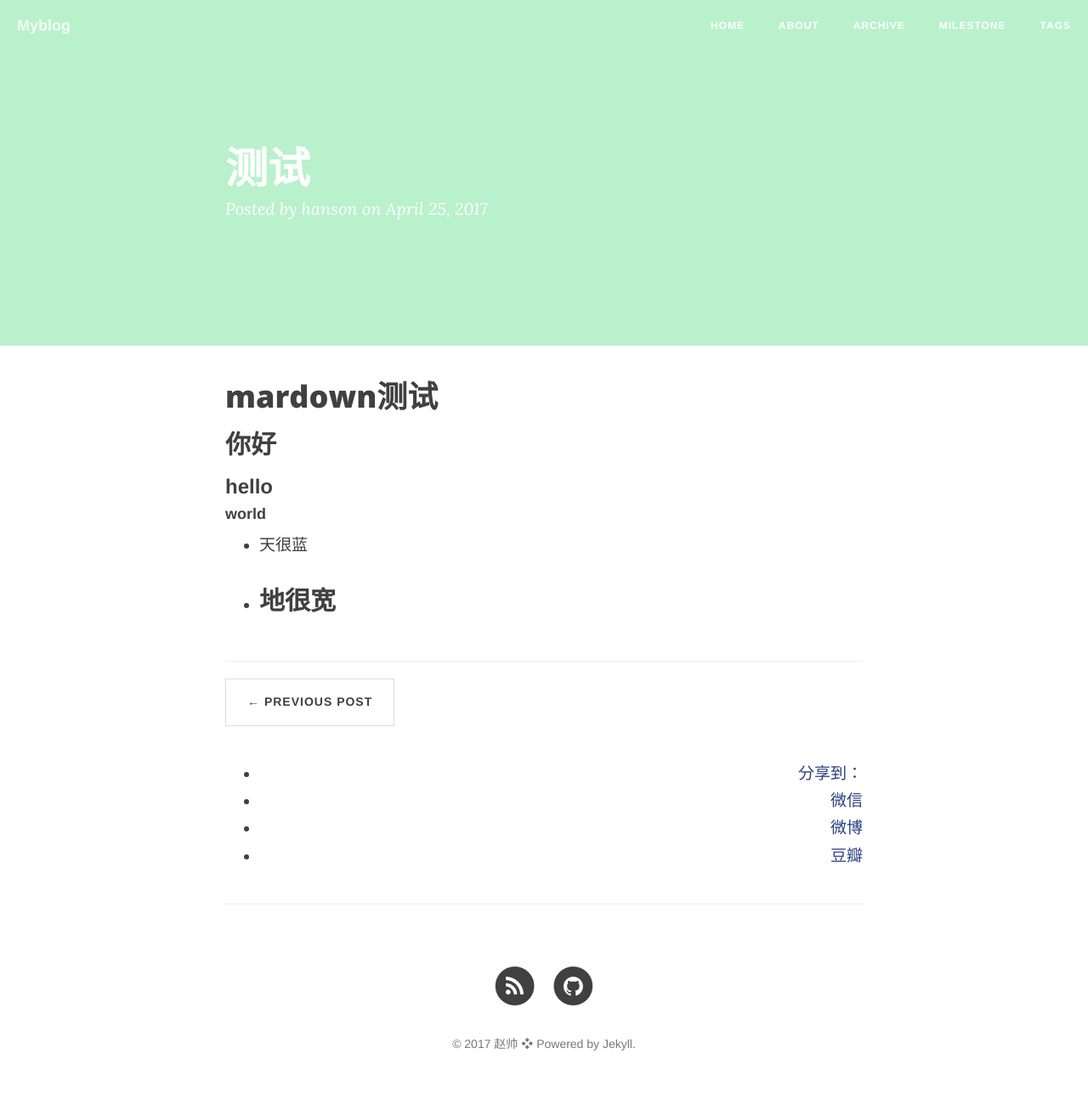
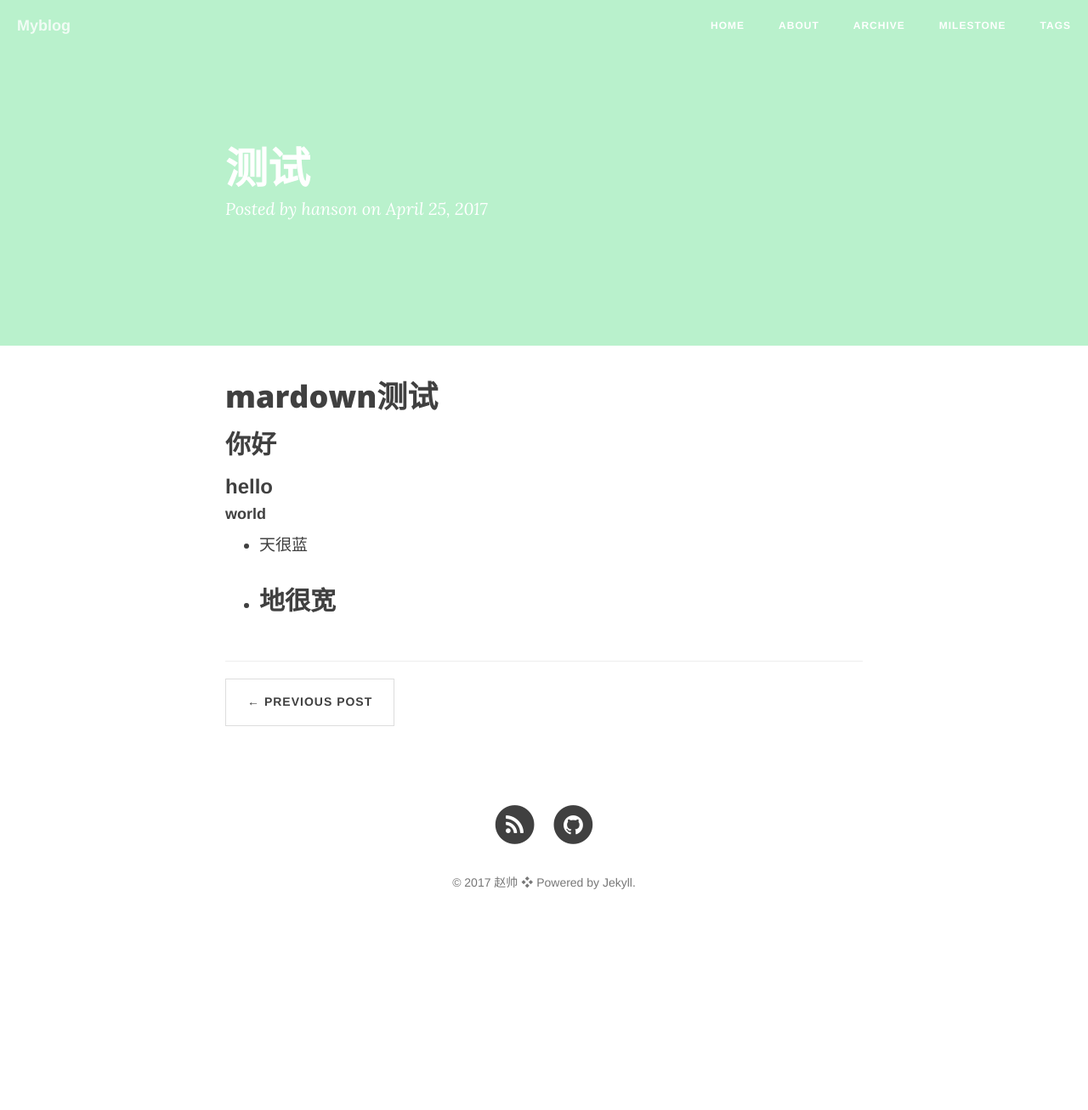
Before and after one commit to royalzhao/royalzhao.github.io, a Jekyll site: the page built from _posts/2017-04-25-测试.md, in a window 1280 px wide. Shown: the whole page at 85% size. Built offline with Jekyll 4.4.1, drawn with Linux system fonts in a browser that asks for light colours; nearby versions of some CDN libraries; comment, search, counter and statistics services are not loaded; after the commit the page ends 1117 px from its top, so only the background shows below that.

Commit message:
Update post.html

```diff
--- a/_layouts/post.html
+++ b/_layouts/post.html
@@ -68,27 +68,13 @@
                     }
                 </style>
 
-                <div class="ds-share"
-                    data-thread-key="{{page.id}}" data-title="{{page.title}}"
-                    data-images="{{ site.url }}/{% if page.header-img %}{{ page.header-img }}{% else %}{{ site.header-img }}{% endif %}"
-                    data-content="{{ content | strip_html | truncate:80 }} | Microdust:Azeril's blog"
-                    data-url="{{site.url}}{{page.url}}">
-                    <div class="ds-share-inline">
-                      <ul  class="ds-share-icons-16">
 
-                        <li data-toggle="ds-share-icons-more"><a class="ds-more" href="#">分享到：</a></li>
-                        <li><a class="ds-wechat flat" href="javascript:void(0);" data-service="wechat">微信</a></li>
-                        <li><a class="ds-weibo flat" href="javascript:void(0);" data-service="weibo">微博</a></li>
-                        <li><a class="ds-douban flat" href="javascript:void(0);" data-service="douban">豆瓣</a></li>
-                      </ul>
-                      <div class="ds-share-icons-more">
-                      </div>
-                    </div>
-                <hr>
-                </div>
                 <!-- Duoshuo Share end-->
 
-
+                <!-- UY BEGIN -->
+                <div id="uyan_frame"></div>
+                   <script type="text/javascript" src="http://v2.uyan.cc/code/uyan.js?uid=2129727"></script>
+                <!-- UY END -->
 
             </div>
         </div>
@@ -96,10 +82,7 @@
 </article>
 
 
-<!-- UY BEGIN -->
-<div id="uyan_frame"></div>
-<script type="text/javascript" src="http://v2.uyan.cc/code/uyan.js?uid=2129727"></script>
-<!-- UY END -->
+
 
 <!-- async load function -->
 <script>
```
